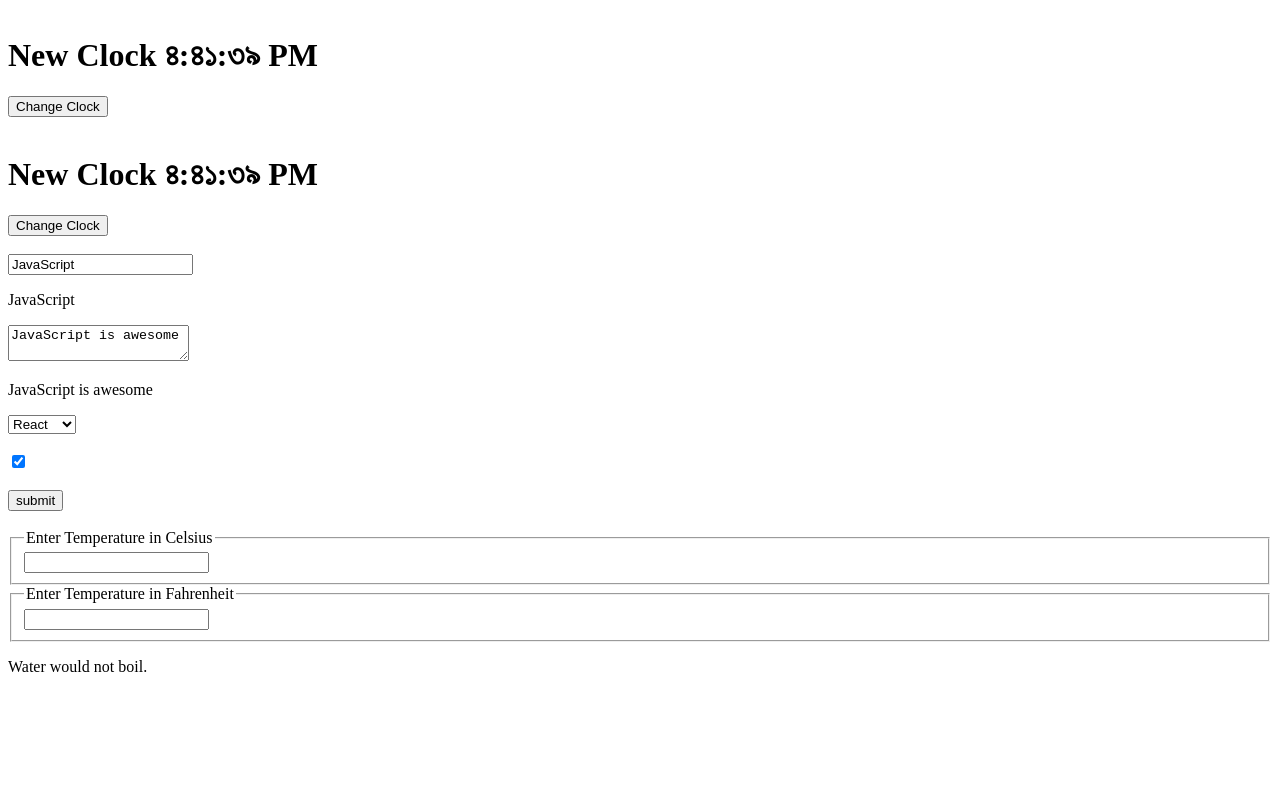
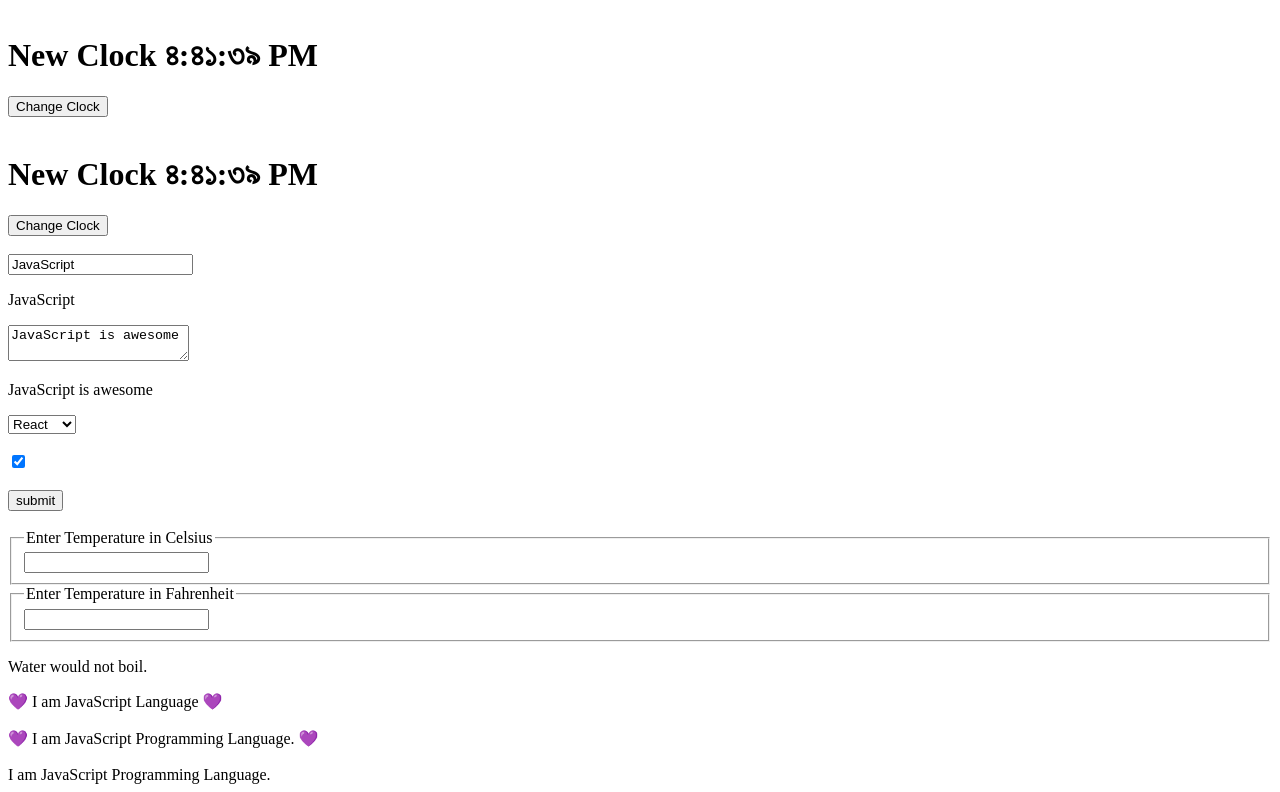
Before and after one commit to mostafijur014/myreact, a React (Create React App) app in the folder myreact/: page / in a window 1280 px wide. Shown: the part 635-1427 px from the top of the page. Before the commit the page ends 1327 px from the top, so only its background shows below. Built offline with nearby package versions, Linux system fonts and the light colour scheme.

Commit message:
Composition And Inharitance

```diff
--- a/myreact/src/App.js
+++ b/myreact/src/App.js
@@ -1,7 +1,12 @@
+/* eslint-disable react/no-unescaped-entities */
 import Calculator from './components/Calculator';
 import ClockList from './components/CkockList';
 import Clocks from './components/Clock';
+import Bracket from './components/composition/Bracket';
+import Emoji from './components/composition/Emoji';
+import Text from './components/composition/Text';
 import Form from './components/Form';
+import Texts from './components/inheritance/Texts';
 
 function App() {
     const quantites = [1, 2, 3, 4, 5];
@@ -21,6 +26,19 @@
                 <Form />
                 <br />
                 <Calculator />
+                <Texts />
+                <br />
+                <Emoji>
+                    {({ addEmoji }) => (
+                        <Bracket>
+                            {({ addBracket }) => (
+                                <Text addEmoji={addEmoji} addBracket={addBracket} />
+                            )}
+                        </Bracket>
+                    )}
+                </Emoji>
+                <br />
+                <Text />
             </div>
         </>
     );
--- /dev/null
+++ b/myreact/src/components/composition/Bracket.js
@@ -0,0 +1,11 @@
+import React from 'react';
+
+// eslint-disable-next-line react/prefer-stateless-function
+export default class Bracket extends React.Component {
+    addBracket = (text) => `[ ${text} ]`;
+
+    render() {
+        // eslint-disable-next-line react/destructuring-assignment
+        return this.props.children({ addEmoji: this.addEmoji });
+    }
+}
--- /dev/null
+++ b/myreact/src/components/composition/Emoji.js
@@ -0,0 +1,11 @@
+import React from 'react';
+
+// eslint-disable-next-line react/prefer-stateless-function
+export default class Emoji extends React.Component {
+    addEmoji = (text, emoji) => `${emoji} ${text} ${emoji}`;
+
+    render() {
+        // eslint-disable-next-line react/destructuring-assignment
+        return this.props.children({ addEmoji: this.addEmoji });
+    }
+}
--- /dev/null
+++ b/myreact/src/components/composition/Text.js
@@ -0,0 +1,11 @@
+export default function text({ addEmoji, addBracket }) {
+    // eslint-disable-next-line no-shadow
+    let text = 'I am JavaScript Programming Language.';
+    if (addEmoji) {
+        text = addEmoji(text, '💜');
+    }
+    if (addBracket) {
+        text = addBracket(text);
+    }
+    return <div>{text}</div>;
+}
--- /dev/null
+++ b/myreact/src/components/inheritance/Emoji.js
@@ -0,0 +1,12 @@
+import React from 'react';
+
+// eslint-disable-next-line react/prefer-stateless-function
+export default class Emoji extends React.Component {
+    addEmoji = (text, emoji) => `${emoji} ${text} ${emoji}`;
+
+    render(override) {
+        let text = 'I am the Emoji Component';
+        if (override) text = override;
+        return <div>{text}</div>;
+    }
+}
--- /dev/null
+++ b/myreact/src/components/inheritance/Texts.js
@@ -0,0 +1,13 @@
+import Emoji from './Emoji';
+
+export default class Text extends Emoji {
+    // eslint-disable-next-line no-useless-constructor
+    constructor(props) {
+        super(props);
+    }
+
+    render() {
+        const decoratedText = this.addEmoji('I am JavaScript Language', '💜');
+        return super.render(decoratedText);
+    }
+}
```
